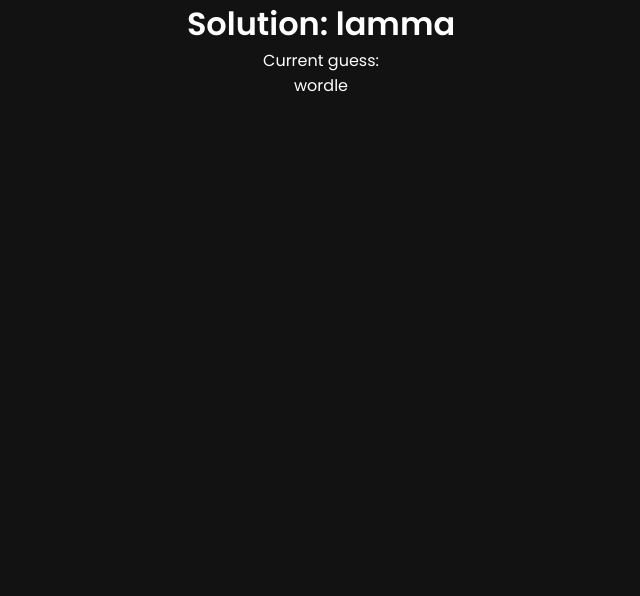
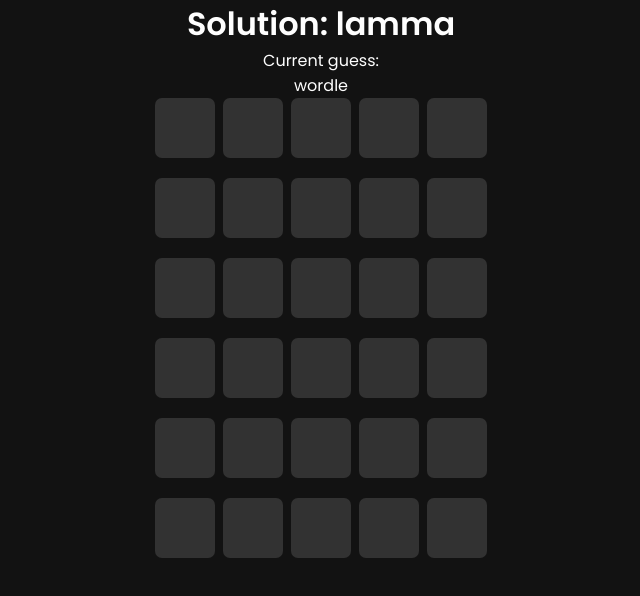
Before and after one commit to Kossin1337/wordle-game, a React (Create React App) app: page / in a window 1280 px wide. Shown: the top 596 px of the page, without its empty margins (319-959 px from the left). Built offline with nearby package versions, Linux system fonts and the light colour scheme; data requests are answered from the project's data file.

Commit message:
wordle grid logic & tiles styling

```diff
--- /dev/null
+++ b/src/components/Grid.js
@@ -0,0 +1,18 @@
+import React from "react";
+import Row from "./Row";
+
+const Grid = ({ guesses, currentGuess, turn }) => {
+  console.log(guesses);
+  return (
+    <div className="grid">
+      {guesses.map((guess, index) => {
+        if (turn === index) {
+          return <Row currentGuess={currentGuess} key={index} />;
+        }
+        return <Row guess={guess} key={index} />;
+      })}
+    </div>
+  );
+};
+
+export default Grid;
--- /dev/null
+++ b/src/components/Row.js
@@ -0,0 +1,52 @@
+import React from "react";
+
+const Row = ({ guess, currentGuess }) => {
+  console.log(`GUESS BELOW`);
+  console.log(guess);
+
+  if (guess) {
+    return (
+      <div className="row past">
+        {guess.map((letter, index) => {
+          return (
+            <div className={`square ${letter.color}`} key={index}>
+              {letter.key}
+            </div>
+          );
+        })}
+      </div>
+    );
+  }
+
+  /* checking a current guess */
+  if (currentGuess) {
+    let letters = currentGuess.split("");
+
+    return (
+      <div className="row current">
+        {letters.map((letter, index) => {
+          return (
+            <div className="square filled" key={`${index} filled`}>
+              {letter}
+            </div>
+          );
+        })}
+        {[...Array(5 - letters.length)].map((_, index) => {
+          return <div className="square" key={`${index} empty`}></div>;
+        })}
+      </div>
+    );
+  }
+
+  return (
+    <div className="row">
+      <div className="square"></div>
+      <div className="square"></div>
+      <div className="square"></div>
+      <div className="square"></div>
+      <div className="square"></div>
+    </div>
+  );
+};
+
+export default Row;
--- a/src/components/Wordle.js
+++ b/src/components/Wordle.js
@@ -1,5 +1,6 @@
 import React, { useEffect } from "react";
 import { useWordle } from "../hooks/useWordle";
+import Grid from "./Grid";
 import "./Wordle.scss";
 
 const Wordle = ({ solution }) => {
@@ -20,6 +21,7 @@
     <div className="wordle">
       <span>Current guess: {currentGuess}</span>
       <span>wordle</span>
+      <Grid guesses={guesses} currentGuess={currentGuess} turn={turn} />
     </div>
   );
 };
--- a/src/components/Wordle.scss
+++ b/src/components/Wordle.scss
@@ -1,4 +1,59 @@
 .wordle {
   display: flex;
   flex-direction: column;
+
+  .grid {
+    display: flex;
+    flex-direction: column;
+    gap: 1.25rem;
+
+    .row {
+      display: flex;
+      justify-content: center;
+      gap: 0.5rem;
+
+      .square {
+        display: flex;
+        justify-content: center;
+        align-items: center;
+        text-transform: uppercase;
+        font-size: 1.25rem;
+        font-weight: 500;
+        width: 60px;
+        height: 60px;
+        border-radius: 7px;
+        background-color: #323232;
+
+        &:hover {
+          background-color: #232323;
+        }
+      }
+    }
+
+    .past {
+      .square {
+        border-bottom: 2px solid;
+        &:hover {
+          background-color: none;
+        }
+      }
+
+      .gray {
+        background-color: rgba(110, 110, 110, 0.25);
+        border-color: #a1a1a1;
+      }
+
+      .yellow {
+        background-color: rgba(255, 238, 0, 0.25);
+        border-color: #e2cc68;
+      }
+
+      .green {
+        background-color: rgba(50, 180, 10, 0.25);
+        border-color: #5ac85a;
+      }
+    }
+  }
 }
+
+/* animations */
```
